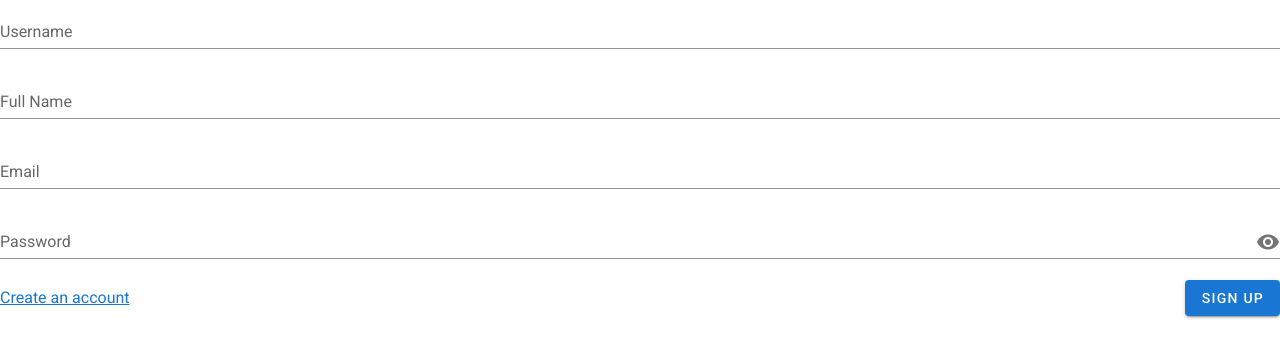
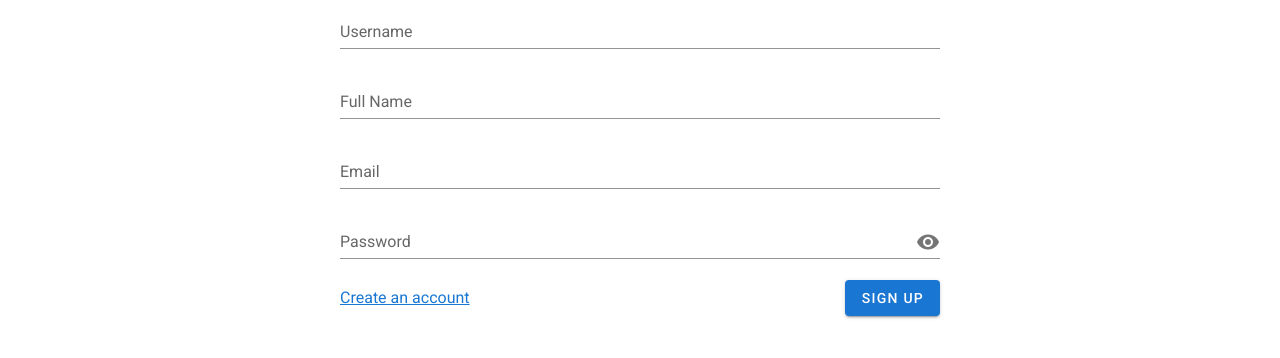
Before and after one commit to Wodnyan/Kittygram, a Vue app in the folder client/: page /sign-up in a window 1280 px wide. Shown: the top 358 px of the page. Built offline with nearby package versions, Linux system fonts and the light colour scheme.

Commit message:
feat: centered both forms

```diff
--- a/client/src/views/CreateNewPost.vue
+++ b/client/src/views/CreateNewPost.vue
@@ -1,8 +1,8 @@
 <template>
-  <v-form @submit.prevent="onSubmit">
+  <v-form class="form" @submit.prevent="onSubmit">
     <v-text-field label="Description" v-model="description"></v-text-field>
     <v-file-input v-model="file" chips truncate-length="15"></v-file-input>
-    <v-btn type="submit">Create new post</v-btn>
+    <v-btn block type="submit">Create new post</v-btn>
   </v-form>
 </template>
 
@@ -31,4 +31,11 @@ export default Vue.extend({
 });
 </script>
 
-<style></style>
+<style lang="scss" scoped>
+@import "../assets/abstracts/screen-sizes";
+.form {
+  max-width: $md;
+  width: 100%;
+  margin: 0 auto;
+}
+</style>
--- a/client/src/views/SignUp.vue
+++ b/client/src/views/SignUp.vue
@@ -1,5 +1,5 @@
 <template>
-  <v-form @submit.prevent="onSubmit">
+  <v-form class="form" @submit.prevent="onSubmit">
     <v-text-field
       :error-messages="showError('username')"
       v-model="username"
@@ -103,3 +103,12 @@ export default Vue.extend({
   },
 });
 </script>
+
+<style lang="scss" scoped>
+@import "../assets/abstracts/screen-sizes";
+.form {
+  max-width: $md;
+  width: 100%;
+  margin: 0 auto;
+}
+</style>
```
